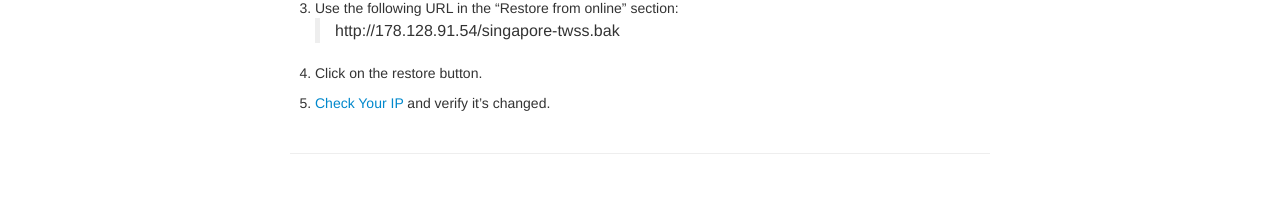
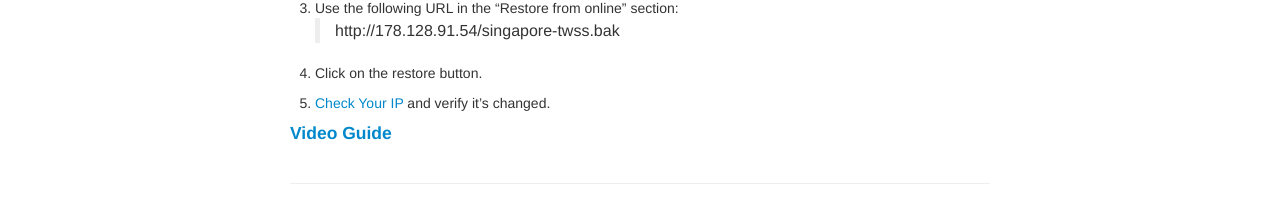
Before and after one commit to SERG-UAlbany/serg-ualbany.github.io, a Jekyll site: the page built from pages/kf6-singapore-proxy.md, in a window 1280 px wide. Shown: the part 334-557 px from the top of the page. Built offline with Jekyll 4.4.1, drawn with Linux system fonts in a browser that asks for light colours; our own code applies the rules of GitHub Pages for plain Markdown files.

Commit message:
Update kf6-singapore-proxy.md

```diff
--- a/pages/kf6-singapore-proxy.md
+++ b/pages/kf6-singapore-proxy.md
@@ -14,3 +14,5 @@
 4. Click on the restore button.
 
 5. [Check Your IP](https://whatsmyip.org) and verify it's changed.
+
+#### [Video Guide](https://youtu.be/8Fkv86qb8bk)
```
